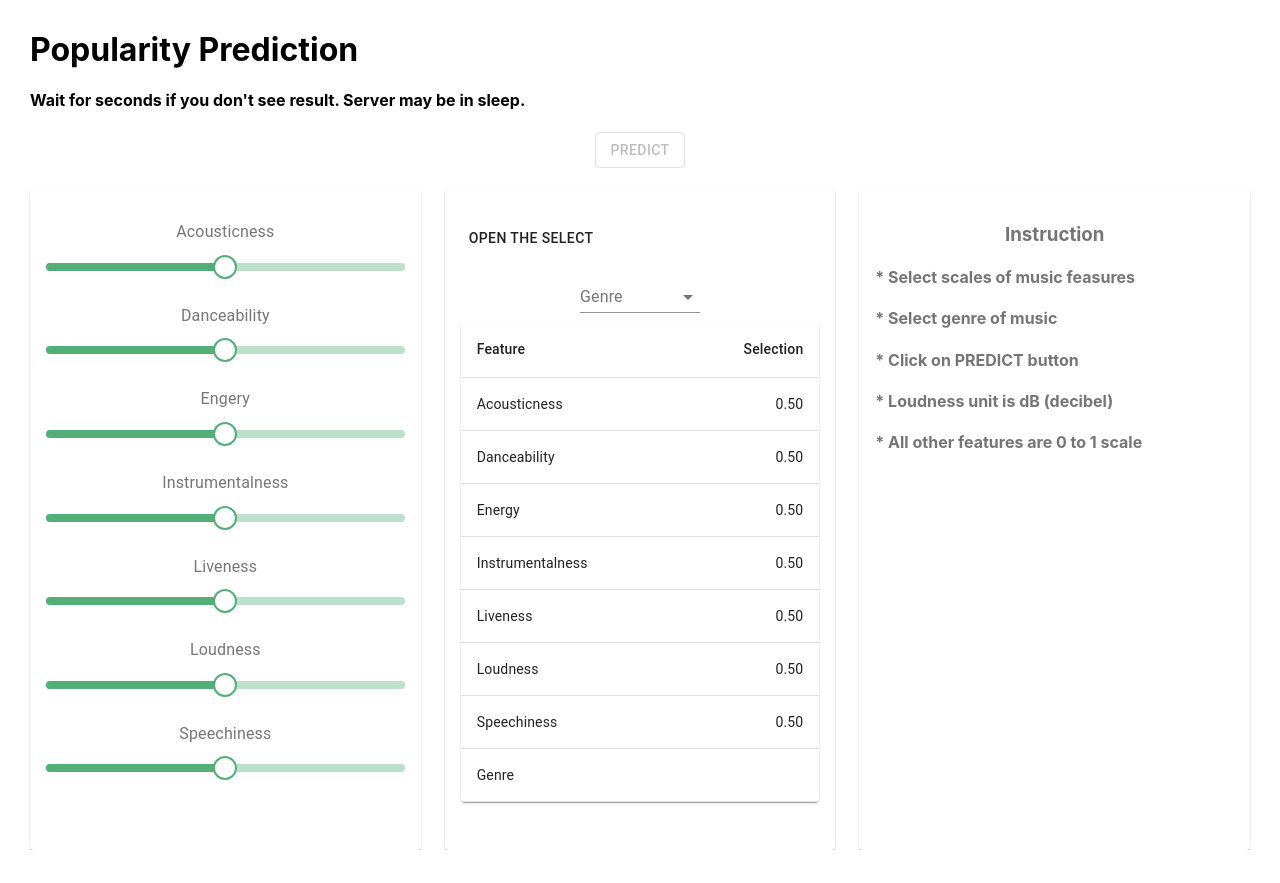
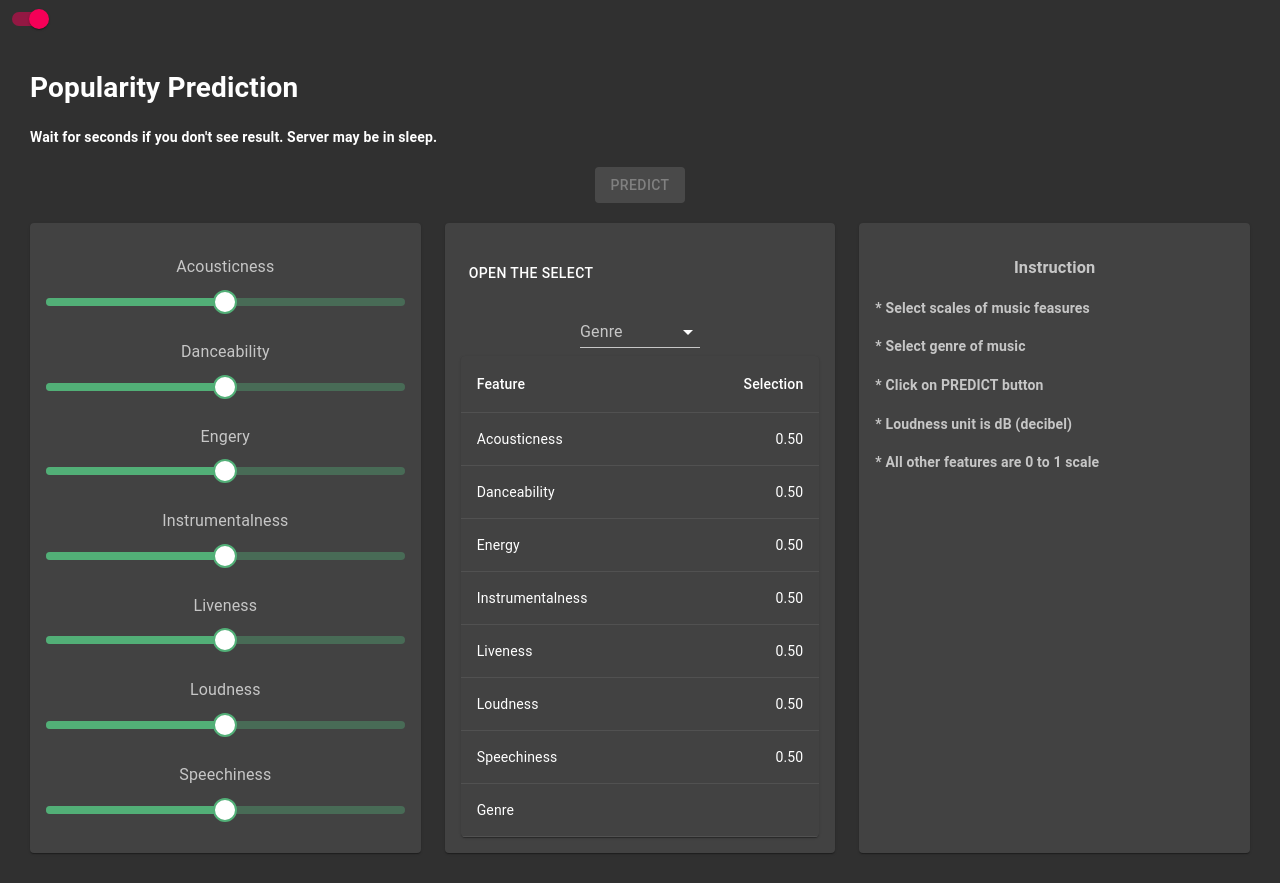
Before and after one commit to moz5691/spotify-ml-front, a React (Create React App) app: page / in a window 1280 px wide. Before the commit the page ends 850 px from the top, so only its background shows below. Built offline with nearby package versions, Linux system fonts and the light colour scheme.

Commit message:
dark mode default, chart with label

```diff
--- a/src/App.js
+++ b/src/App.js
@@ -1,13 +1,35 @@
-import React from "react";
+import React, { useState } from "react";
 import "./App.css";
+
+import { createMuiTheme, ThemeProvider } from "@material-ui/core/styles";
+import CssBaseline from "@material-ui/core/CssBaseline";
+import Switch from "@material-ui/core/Switch";
 
 import Popularity from "./components/Popularity";
 
 function App() {
+  const [darkState, setDarkState] = useState(true);
+  const palletType = darkState ? "dark" : "light";
+  const darkTheme = createMuiTheme({
+    palette: {
+      type: palletType,
+    },
+  });
+
+  const handleThemeChange = () => {
+    setDarkState(!darkState);
+  };
+
   return (
-    <div className="">
+    <ThemeProvider theme={darkTheme}>
+      <CssBaseline />
+      <Switch
+        checked={darkState}
+        onChange={handleThemeChange}
+        color="secondary"
+      />
       <Popularity />
-    </div>
+    </ThemeProvider>
   );
 }
 
--- a/src/components/BarChart.js
+++ b/src/components/BarChart.js
@@ -7,9 +7,10 @@ import {
   Title,
   ArgumentAxis,
   ValueAxis,
+  Tooltip,
 } from "@devexpress/dx-react-chart-material-ui";
 
-import { Animation } from "@devexpress/dx-react-chart";
+import { Animation, EventTracker } from "@devexpress/dx-react-chart";
 
 const useStyles = makeStyles((theme) => ({
   root: {
@@ -34,16 +35,83 @@ const useStyles = makeStyles((theme) => ({
   },
 }));
 
+const labelStyle = { fill: "#BBDEFB" };
+
+// const getPath = (x, width, y, y1) => `M ${x} ${y1}
+//    L ${width + x} ${y1}
+//    L ${width + x} ${y + 30}
+//    L ${x + width / 2} ${y}
+//    L ${x} ${y + 30}
+//    Z`;
+
+const getPath = (x, width, y, y1) => `M ${x} ${y1}
+   L ${width + x} ${y1}
+   L ${width + x} ${y}
+   L ${x + width / 2} ${y}
+   L ${x} ${y}
+   Z`;
+
+const BarWithLabel = ({
+  arg,
+  barWidth,
+  maxBarWidth,
+  val,
+  startVal,
+  color,
+  value,
+  style,
+}) => {
+  const width = maxBarWidth * barWidth;
+  return (
+    <React.Fragment>
+      <path
+        d={getPath(arg - width / 2, width, val, startVal)}
+        fill={color}
+        style={style}
+      />
+      <Chart.Label
+        x={arg}
+        y={(val + startVal) / 2}
+        dominantBaseline="middle"
+        textAnchor="middle"
+        style={labelStyle}
+      >
+        {value.toFixed(2)}
+      </Chart.Label>
+    </React.Fragment>
+  );
+};
+
 export default function BarChart({ predict }) {
   const classes = useStyles();
 
   if (!predict.probability) {
-    return <div></div>;
+    return (
+      <div>
+        <h3>Instruction</h3>
+        <div style={{ textAlign: "left" }}>
+          <h4>* Select scales of music feasures</h4>
+          <h4>* Select genre of music</h4>
+          <h4>* Click on PREDICT button</h4>
+          <h4>* Loudness unit is dB (decibel)</h4>
+          <h4>* All other features are 0 to 1 scale</h4>
+        </div>
+      </div>
+    );
   }
   const chartData = [
-    { popularity: "low", probability: predict.probability[0] },
-    { popularity: "mid", probability: predict.probability[1] },
-    { popularity: "high", probability: predict.probability[2] },
+    {
+      popularity: "Unpopular",
+      probability: predict.probability[0] * 100,
+    },
+    {
+      popularity: "Mid Popular",
+      probability: predict.probability[1] * 100,
+    },
+    {
+      popularity: "Popular",
+      probability: predict.probability[2] * 100,
+    },
   ];
 
   return (
@@ -52,9 +120,15 @@ export default function BarChart({ predict }) {
         <ArgumentAxis />
         <ValueAxis max={3} />
 
-        <BarSeries valueField="probability" argumentField="popularity" />
-        <Title text="Prediction" />
+        <BarSeries
+          valueField="probability"
+          argumentField="popularity"
+          pointComponent={BarWithLabel}
+        ></BarSeries>
+        <Title text="Prediction(%)" />
         <Animation />
+        <EventTracker />
+        <Tooltip />
       </Chart>
     </Paper>
   );
--- a/src/components/Popularity.js
+++ b/src/components/Popularity.js
@@ -1,13 +1,15 @@
 import React, { useState, useEffect } from "react";
 import axios from "axios";
-import { makeStyles } from "@material-ui/core/styles";
+import { makeStyles, withStyles } from "@material-ui/core/styles";
 
 import Button from "@material-ui/core/Button";
 import Paper from "@material-ui/core/Paper";
 import Grid from "@material-ui/core/Grid";
 
+import { green } from "@material-ui/core/colors";
+
 import PopularFeatureSelection from "./PopularFeatureSelection";
-import PopularityResult from "./PopularityResult";
+// import PopularityResult from "./PopularityResult";
 import BarChart from "./BarChart";
 import PrettoSlider1 from "./PrettoSlider";
 import GenreForm from "./GenreForm";
@@ -41,6 +43,16 @@ const useStyles = makeStyles((theme) => ({
     height: "100%",
   },
 }));
+
+const ColorButton = withStyles((theme) => ({
+  root: {
+    color: theme.palette.getContrastText(green[500]),
+    backgroundColor: green[500],
+    "&:hover": {
+      backgroundColor: green[700],
+    },
+  },
+}))(Button);
 
 export default function Popularity() {
   const classes = useStyles();
@@ -95,14 +107,14 @@ export default function Popularity() {
       <h1>Popularity Prediction</h1>
       <h4>Wait for seconds if you don't see result. Server may be in sleep.</h4>
       <div style={{ textAlign: "center", margin: "20px" }}>
-        <Button
-          variant="outlined"
+        <ColorButton
+          variant="contained"
           color="primary"
           onClick={() => handleSubmit()}
           disabled={!genre}
         >
           Predict
-        </Button>
+        </ColorButton>
       </div>
 
       <Grid container spacing={3}>
@@ -181,7 +193,7 @@ export default function Popularity() {
               <ProgressBar />
             ) : (
               <>
-                <PopularityResult predict={predict} />
+                {/* <PopularityResult predict={predict} /> */}
                 <BarChart predict={predict} />
               </>
             )}
```
Also changed, not shown: public/manifest.json.
